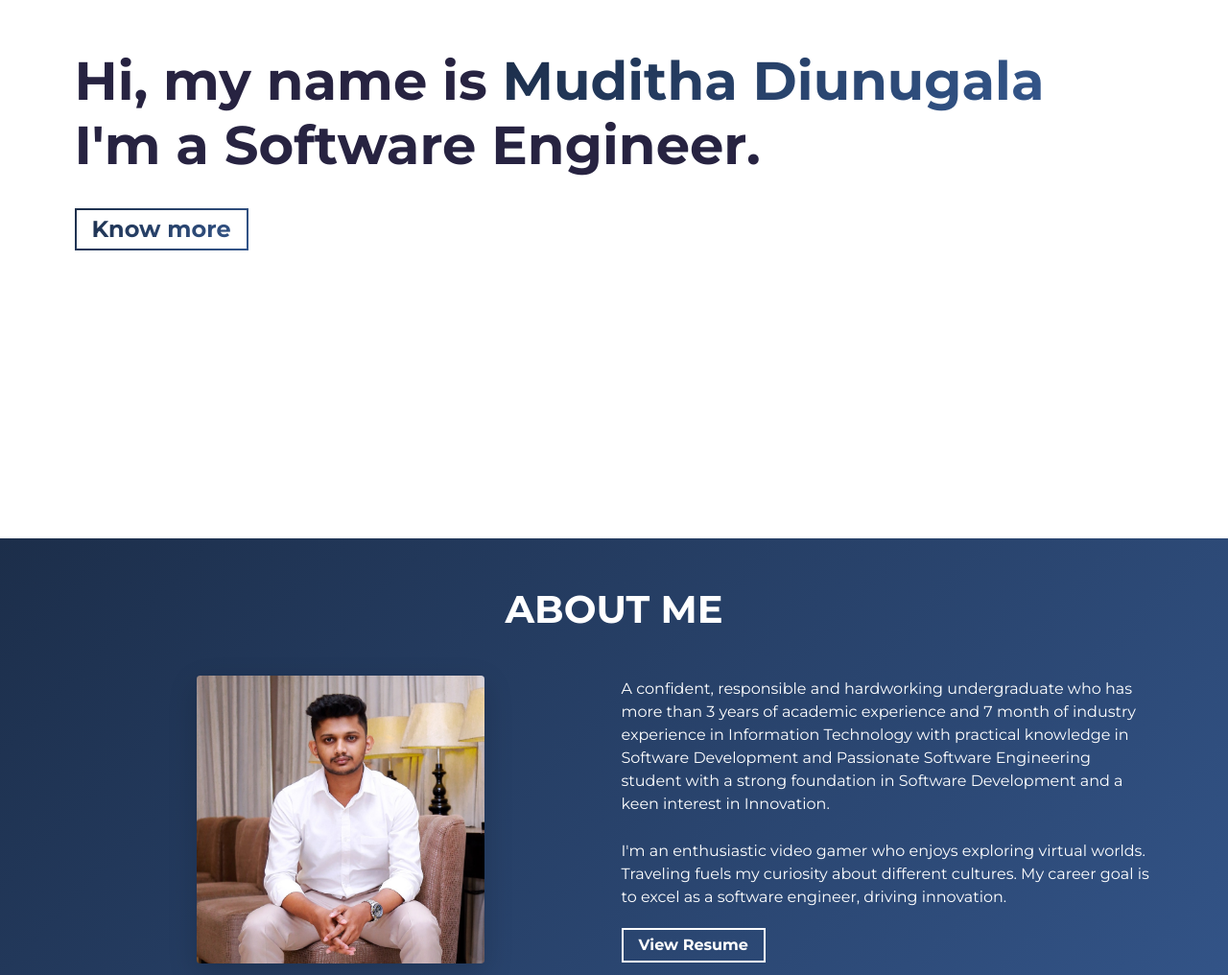
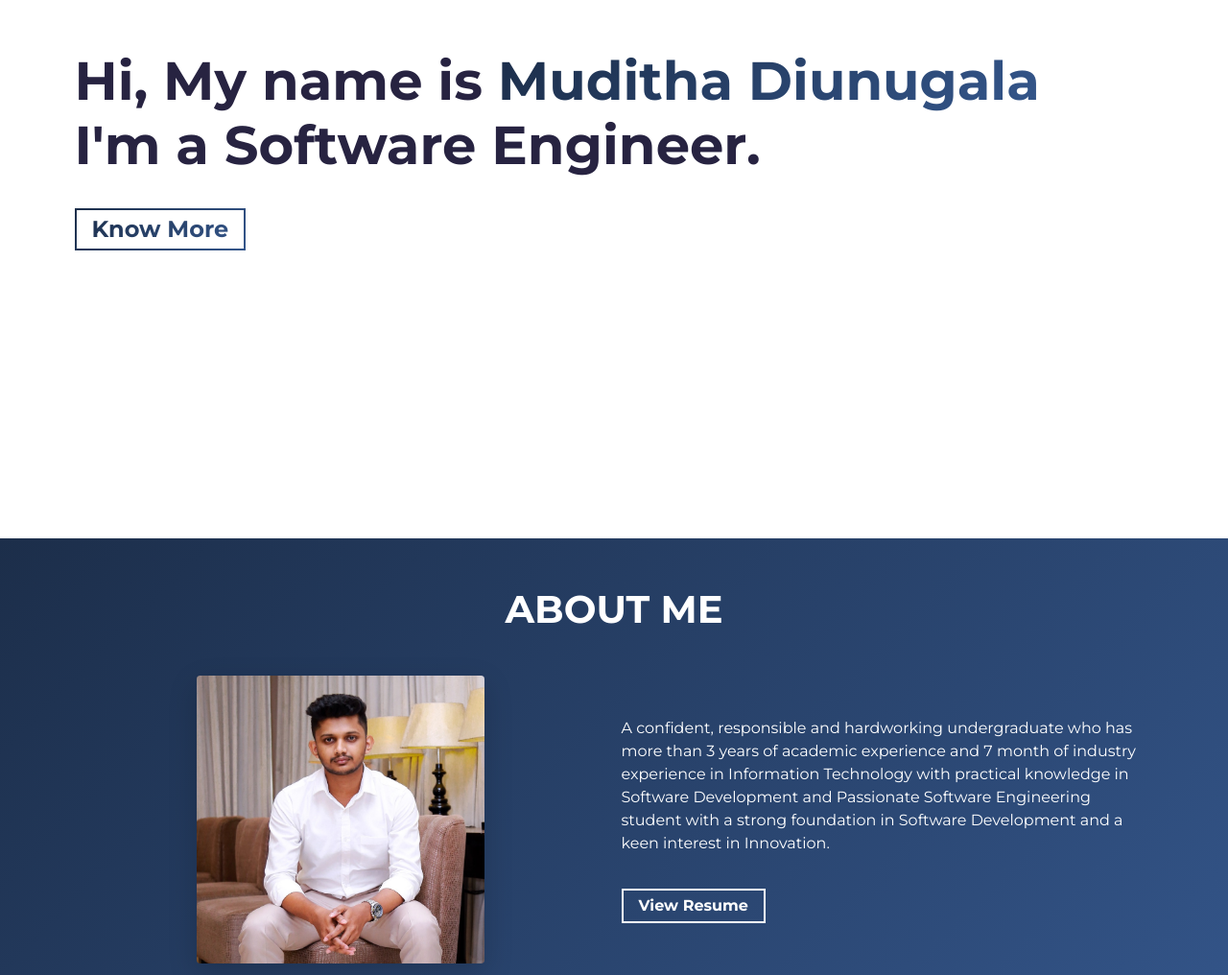
Before and after one commit to Muditha0829/Portfolio, a website built with Parcel: page src/index.html in a window 1280 px wide. Shown: the part 239-1255 px from the top of the page at 96% size. Built offline with nearby package versions, Linux system fonts and the light colour scheme.

Commit message:
Minor Changes

```diff
--- a/src/index.html
+++ b/src/index.html
@@ -46,13 +46,13 @@
     <section id="hero" class="jumbotron">
       <div class="container">
         <h1 class="hero-title load-hidden">
-          Hi, my name is <span class="text-color-main">Muditha Diunugala</span>
+          Hi, My name is <span class="text-color-main">Muditha Diunugala</span>
           <br />
           I'm a Software Engineer.
         </h1>
         <p class="hero-cta load-hidden">
           <a rel="noreferrer" class="cta-btn cta-btn--hero" href="#about"
-            >Know more</a
+            >Know More</a
           >
         </p>
       </div>
@@ -87,12 +87,12 @@
                 interest in Innovation.
               </p>
               <br />
-              <p class="about-wrapper__info-text">
+              <!-- <p class="about-wrapper__info-text">
                 I'm an enthusiastic video gamer who enjoys exploring virtual
                 worlds. Traveling fuels my curiosity about different cultures.
                 My career goal is to excel as a software engineer, driving
                 innovation.
-              </p>
+              </p> -->
 
               <span class="d-flex mt-3">
                 <a
```
Also changed, not shown: package.json (+4 -4 lines).
